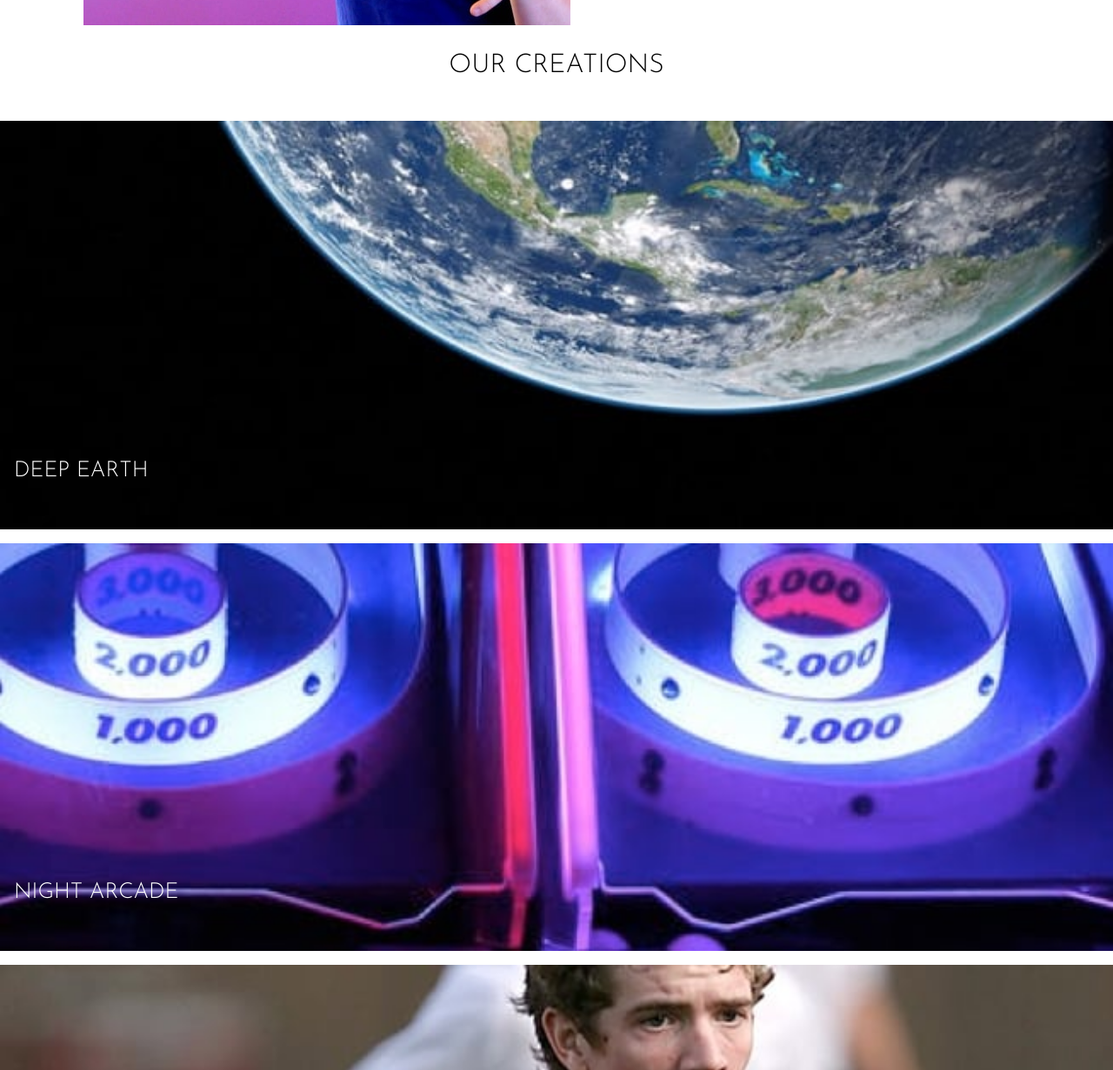
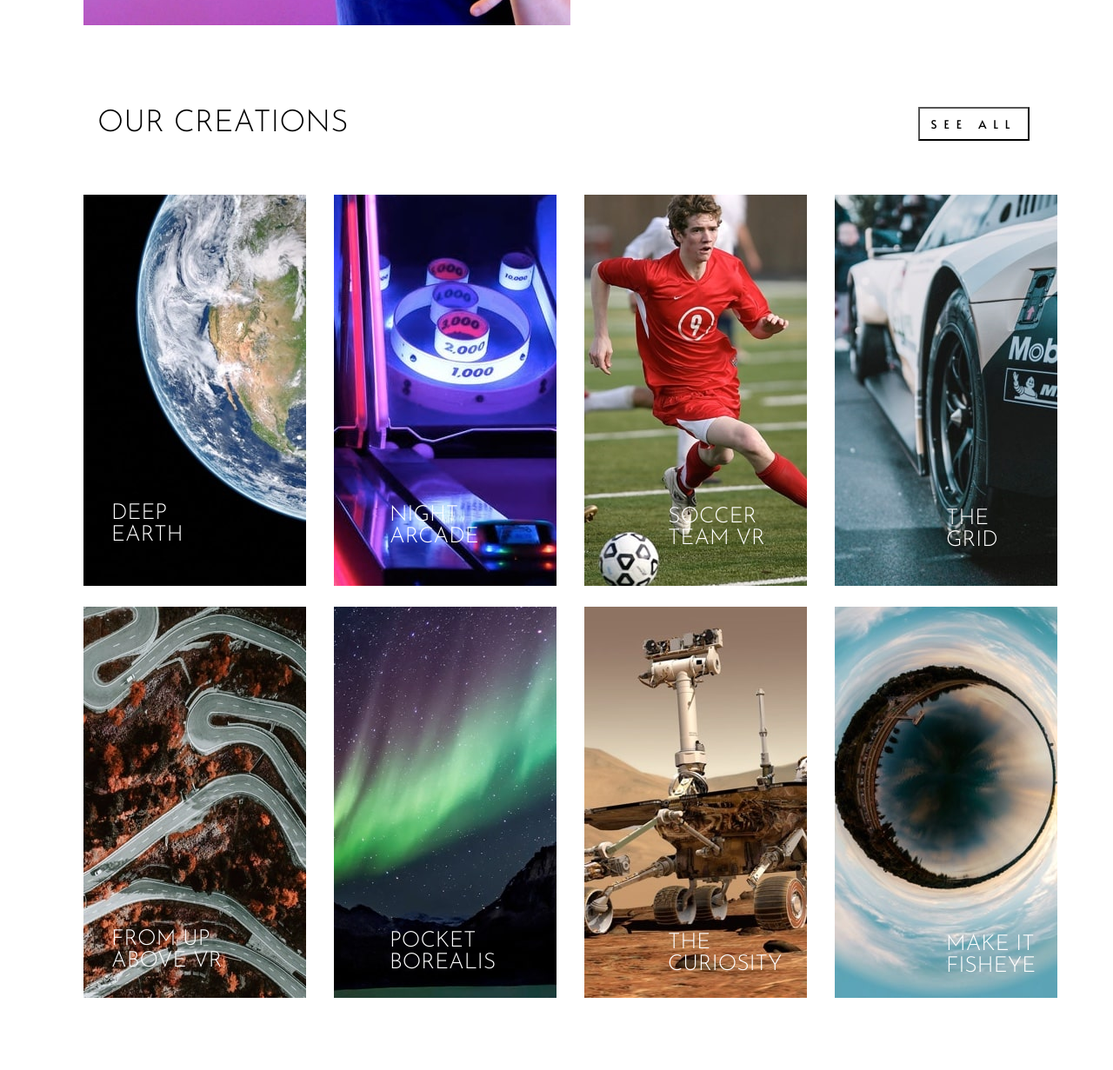
Before and after one commit to paolakossa/loopstudios, a plain HTML site: page index.html in a window 1280 px wide. Shown: the part 1409-2640 px from the top of the page at 87% size. Drawn offline with Linux system fonts and the light colour scheme.

Commit message:
Finalizing destaques section

```diff
--- a/css/style.css
+++ b/css/style.css
@@ -300,6 +300,23 @@ cursor: pointer;
  	color: hsl(228, 45%, 44%);
  }
 
+ .destaques_desktop_titulo_botao{
+ 	display: none;
+ }
+
+ .destaques_desktop_primeiro{
+
+ 	display: none;
+ }
+
+ .destaques_desktop_segundo{
+ 	display: none;
+ }
+
+ .nome_foto_desktop{
+ 	display: none;
+ }
+
 @media only screen and  (min-width:1024px) {
 
 	header{
@@ -445,4 +462,165 @@ cursor: pointer;
    	margin-left: 4rem;
 
    }
+
+   .destaques{
+   	display: none;
+   }
+
+   .destaques_desktop_titulo_botao{
+
+   	display: flex;
+   	align-items: center;
+   	justify-content: space-between;
+   	margin-top: 2rem;
+   }
+
+   .destaques_titulo{
+
+	text-transform: uppercase;
+	font-size: 35px;
+	font-family: var(--font-j);
+	margin-top: 3rem;
+	margin-left: 6rem;
+
+ }
+
+ .botao{
+
+ 	width: 10vw;
+ 	text-transform: uppercase;
+ 	cursor: pointer;
+ 	background-color: var(--white);
+ 	font-family: var(--font-a);
+ 	letter-spacing: .5rem;
+ 	margin-right: 6rem;
+ }
+
+
+ .destaques_desktop_primeiro{
+ display: flex;
+ align-items: center;
+ justify-content: space-between;
+ margin-left: 6rem;
+ margin-right: 4rem;
+ margin-top: 2rem;
+ margin-bottom: 2rem;
+
 }
+
+.destaques_desktop_segundo{
+
+	display: flex;
+	align-items: center;
+    justify-content: space-between;
+    margin-left: 6rem;
+    margin-right: 4rem;
+    margin-top: 4rem;
+}
+
+.destaques_texto_desktop{
+
+ 	margin-top: -5rem;
+ 	color: var(--black);
+ 	text-transform: uppercase;
+ 	font-family: var(--font-j);
+ 	font-size: 25px;
+ 	width: 40%;
+    overflow-wrap: break-word;
+    word-wrap: break-word;
+    word-break: break-word;
+    margin-left: 1rem;
+
+}
+
+.nome_foto_desktop{
+
+	display: inherit;
+}
+
+.destaques_texto_grid_desktop{
+
+	margin-top: -3rem;
+ 	color: var(--white);
+ 	text-transform: uppercase;
+ 	font-family: var(--font-j);
+ 	font-size: 25px;
+    margin-left: 68rem;
+}
+
+.destaques_texto_desktop_deep{
+ 	margin-top: -8rem;
+ 	color: var(--white);
+ 	text-transform: uppercase;
+ 	font-family: var(--font-j);
+ 	font-size: 25px;
+    margin-left: 8rem;
+
+}
+
+.destaques_texto_desktop_nigth{
+ 	color: var(--white);
+ 	text-transform: uppercase;
+ 	font-family: var(--font-j);
+ 	font-size: 25px;
+    margin-left: 28rem;
+    margin-top: -3rem;
+}
+.destaques_texto_desktop_soccer{
+ 	color: var(--white);
+ 	text-transform: uppercase;
+ 	font-family: var(--font-j);
+ 	font-size: 25px;
+    margin-left: 48rem;
+    margin-top: -3rem;
+}
+
+.destaques_texto_desktop_from{
+
+	margin-top: -5rem;
+ 	color: var(--white);
+ 	text-transform: uppercase;
+ 	font-family: var(--font-j);
+ 	font-size: 25px;
+    margin-left: 8rem;
+}
+
+.destaques_texto_desktop_pocket{
+	color: var(--white);
+ 	text-transform: uppercase;
+ 	font-family: var(--font-j);
+ 	font-size: 25px;
+    margin-left: 28rem;
+    margin-top: -3rem;
+
+}
+
+.destaques_texto_desktop_the{
+  	color: var(--white);
+ 	text-transform: uppercase;
+ 	font-family: var(--font-j);
+ 	font-size: 25px;
+    margin-left: 48rem;
+    margin-top: -3rem;
+
+}
+
+.destaques_texto_desktop_make{
+
+    margin-top: -3rem;
+ 	color: var(--white);
+ 	text-transform: uppercase;
+ 	font-family: var(--font-j);
+ 	font-size: 25px;
+    margin-left: 68rem;
+
+}
+
+footer{
+ 	margin-top: 20rem;
+ 	background-color: var(--black);
+ 	height: 85vh;
+
+ }
+
+}
--- a/index.html
+++ b/index.html
@@ -113,6 +113,56 @@
 
       </section>
 
+        <article class="destaques_desktop_titulo_botao">
+
+          <h1 class="destaques_titulo">Our creations</h1>
+           <button class="botao">See all</button>
+
+        </article>
+
+      <section>
+
+        <div class="destaques_desktop_primeiro">
+          <img src="images/desktop/image-deep-earth.jpg" class="destques_img_desktop">
+
+          <img src="images/desktop/image-night-arcade.jpg" class="destques_img_desktop">
+
+          <img src="images/desktop/image-soccer-team.jpg" class="destques_img_desktop">
+
+          <img src="images/desktop/image-grid.jpg" class="destques_img_desktop">
+
+
+        </div>
+
+          <div class="nome_foto_desktop">
+          <p class="destaques_texto_desktop_deep">Deep <br>earth</p>
+          <p class="destaques_texto_desktop_nigth">Night<br>arcade</p>
+          <p class="destaques_texto_desktop_soccer">Soccer<br>team VR</p>
+          <p class="destaques_texto_grid_desktop">The<br>grid</p>
+          </div>
+
+
+        <div class="destaques_desktop_segundo">
+        <img src="images/desktop/image-from-above.jpg" class="destques_img_desktop">
+
+        <img src="images/desktop/image-pocket-borealis.jpg" class="destques_img_desktop">
+
+        <img src="images/desktop/image-curiosity.jpg" class="destques_img_desktop">
+
+        <img src="images/desktop/image-fisheye.jpg" class="destques_img_desktop">
+
+        </div>
+
+            <div class="nome_foto_desktop">
+           <p class="destaques_texto_desktop_from">From up<br>above VR</p>
+           <p class="destaques_texto_desktop_pocket">Pocket<br> borealis</p>
+           <p class="destaques_texto_desktop_the">The <br>curiosity</p>
+           <p class="destaques_texto_desktop_make">Make it<br> fisheye</p>
+           </div>
+
+
+      </section>
+
      </main>
 
       <footer>
```
